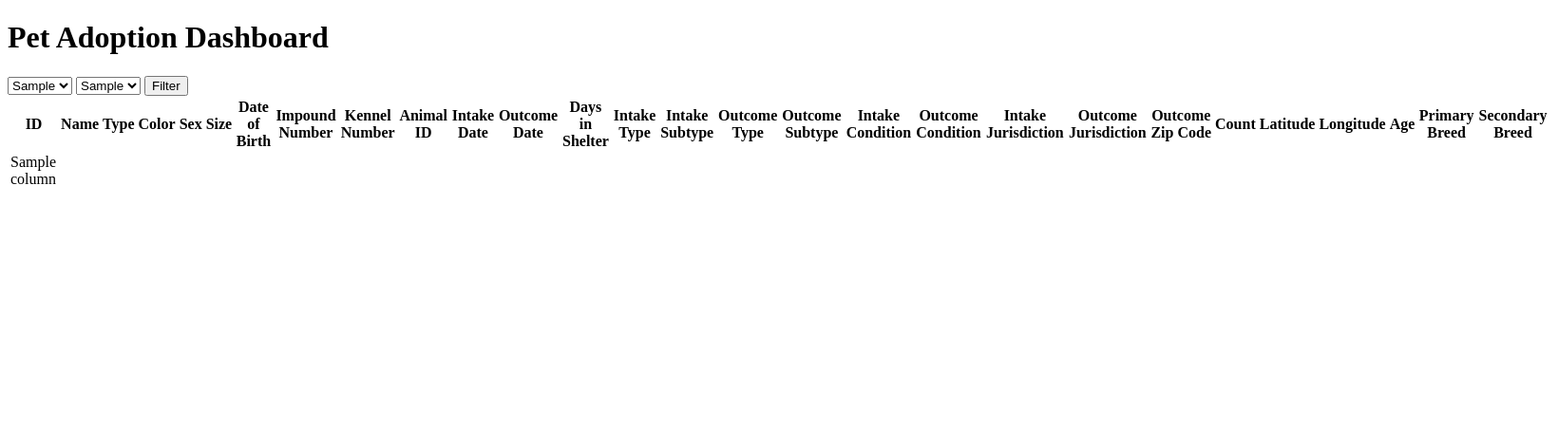
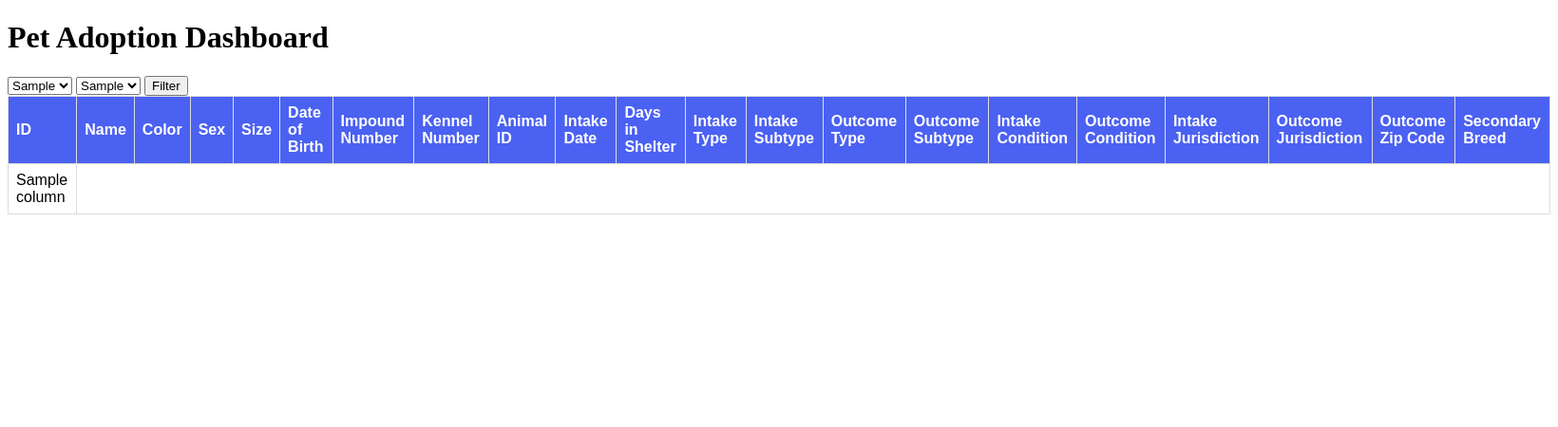
Before and after one commit to MenardCayabyab/Project3, a Flask app: template project/templates/dashboard.html in a window 1640 px wide. Shown: the top 450 px of the page at 95% size. Run offline with Flask 3, Linux system fonts and the light colour scheme; the template is opened without the code that fills it: most values are stand-ins (such as "Sample title", 1, 10 or a date in 2020).

Commit message:
Organized and designed dashboard

```diff
--- a/project/app.py
+++ b/project/app.py
@@ -19,9 +19,8 @@ def dashboard():
     selected_pet_type = ''
     selected_primary_breed = ''
 
-    # Initialize the pet_types and primary_breeds variables
+    # Get the list of pet types
     pet_types = [row[0] for row in query_database("SELECT DISTINCT Type FROM project3")]
-    primary_breeds = [row[0] for row in query_database("SELECT DISTINCT PrimaryBreed FROM project3")]
 
     if request.method == 'POST':
         # Process the selected options from the dropdown menus
@@ -29,17 +28,26 @@ def dashboard():
         primary_breed = request.form['primary_breed']
 
         # Retrieve the matching data from the database
-        data = query_database("SELECT * FROM project3 WHERE Type = ? AND PrimaryBreed = ?", (pet_type, primary_breed))
+        data = query_database("SELECT ID, Name, Color, Sex, Size, DateOfBirth, ImpoundNumber, KennelNumber, AnimalID, IntakeDate, DaysInShelter, IntakeType, IntakeSubtype, OutcomeType, OutcomeSubtype, IntakeCondition, OutcomeCondition, IntakeJurisdiction, OutcomeJurisdiction, OutcomeZipCode, SecondaryBreed FROM project3 WHERE Type = ? AND PrimaryBreed = ?", (pet_type, primary_breed))
 
         # Set the selected options for the dropdown menus
         selected_pet_type = pet_type
         selected_primary_breed = primary_breed
 
+        # Get the list of primary breeds for the selected pet type
+        primary_breeds = [row[0] for row in query_database("SELECT DISTINCT PrimaryBreed FROM project3 WHERE Type = ?", (pet_type,))]
+
         # Render the template with the matching data
         return render_template('dashboard.html', pet_types=pet_types, primary_breeds=primary_breeds, selected_pet_type=selected_pet_type, selected_primary_breed=selected_primary_breed, data=data)
     else:
+        # Get the list of primary breeds for the default pet type
+        primary_breeds = [row[0] for row in query_database("SELECT DISTINCT PrimaryBreed FROM project3 WHERE Type = ?", (pet_types[0],))]
+
+        # Retrieve the matching data from the database for the default pet type and primary breed
+        data = query_database("SELECT ID, Name, Color, Sex, Size, DateOfBirth, ImpoundNumber, KennelNumber, AnimalID, IntakeDate, DaysInShelter, IntakeType, IntakeSubtype, OutcomeType, OutcomeSubtype, IntakeCondition, OutcomeCondition, IntakeJurisdiction, OutcomeJurisdiction, OutcomeZipCode, SecondaryBreed FROM project3 WHERE Type = ? AND PrimaryBreed = ?", (pet_types[0], primary_breeds[0]))
+
         # Render the form with the dropdown menus
-        return render_template('dashboard.html', pet_types=pet_types, primary_breeds=primary_breeds, selected_pet_type=selected_pet_type, selected_primary_breed=selected_primary_breed, data=None)
+        return render_template('dashboard.html', pet_types=pet_types, primary_breeds=primary_breeds, selected_pet_type=pet_types[0], selected_primary_breed=primary_breeds[0], data=data)
 
 if __name__ == '__main__':
     app.run(debug=True)
--- a/project/templates/dashboard.html
+++ b/project/templates/dashboard.html
@@ -2,11 +2,44 @@
 <html>
 <head>
     <title>Pet Shelter Dashboard</title>
-    <script>
-        function submitForm() {
-            document.getElementById("filter-form").submit();
+    <style>
+        /* CSS for table styling */
+        table {
+            font-family: arial, sans-serif;
+            border-collapse: collapse;
+            width: 100%;
+            border: 1px solid #ddd;
         }
-    </script>
+
+        th {
+            background-color: #4b61f2;
+            color: white;
+        }
+
+        th, td {
+            text-align: left;
+            padding: 8px;
+            border: 1px solid #ddd;
+        }
+
+        tr:nth-child(even) {
+            background-color: #f2f2f2;
+        }
+
+        /* CSS for fixing table headers */
+        .table-wrapper {
+            position: relative;
+            height: 350px;
+            overflow: auto;
+        }
+
+        .table-wrapper thead {
+            position: sticky;
+            top: 0;
+            background-color: #4CAF50;
+            color: white;
+        }
+    </style>
 </head>
 <body>
   <h1>Pet Adoption Dashboard</h1>
@@ -24,11 +57,12 @@
     <input type="submit" value="Filter">
   </form>
   {% if data %}
+  <div class="table-wrapper">
     <table>
+      <thead>
         <tr>
           <th>ID</th>
           <th>Name</th>
-      <th>Type</th>
           <th>Color</th>
           <th>Sex</th>
           <th>Size</th>
@@ -37,7 +71,6 @@
           <th>Kennel Number</th>
           <th>Animal ID</th>
           <th>Intake Date</th>
-      <th>Outcome Date</th>
           <th>Days in Shelter</th>
           <th>Intake Type</th>
           <th>Intake Subtype</th>
@@ -48,13 +81,10 @@
           <th>Intake Jurisdiction</th>
           <th>Outcome Jurisdiction</th>
           <th>Outcome Zip Code</th>
-      <th>Count</th>
-      <th>Latitude</th>
-      <th>Longitude</th>
-      <th>Age</th>
-      <th>Primary Breed</th>
           <th>Secondary Breed</th>
         </tr>
+      </thead>
+      <tbody>
         {% for row in data %}
         <tr>
           {% for column in row %}
@@ -62,7 +92,9 @@
           {% endfor %}
         </tr>
         {% endfor %}
+      </tbody>
     </table>
+  </div>
   {% endif %}
 </body>
 </html>
```
Also changed, not shown: project/static/style.css (added, +30 -0 lines). Lines whose indentation alone changed are shown as unchanged.
